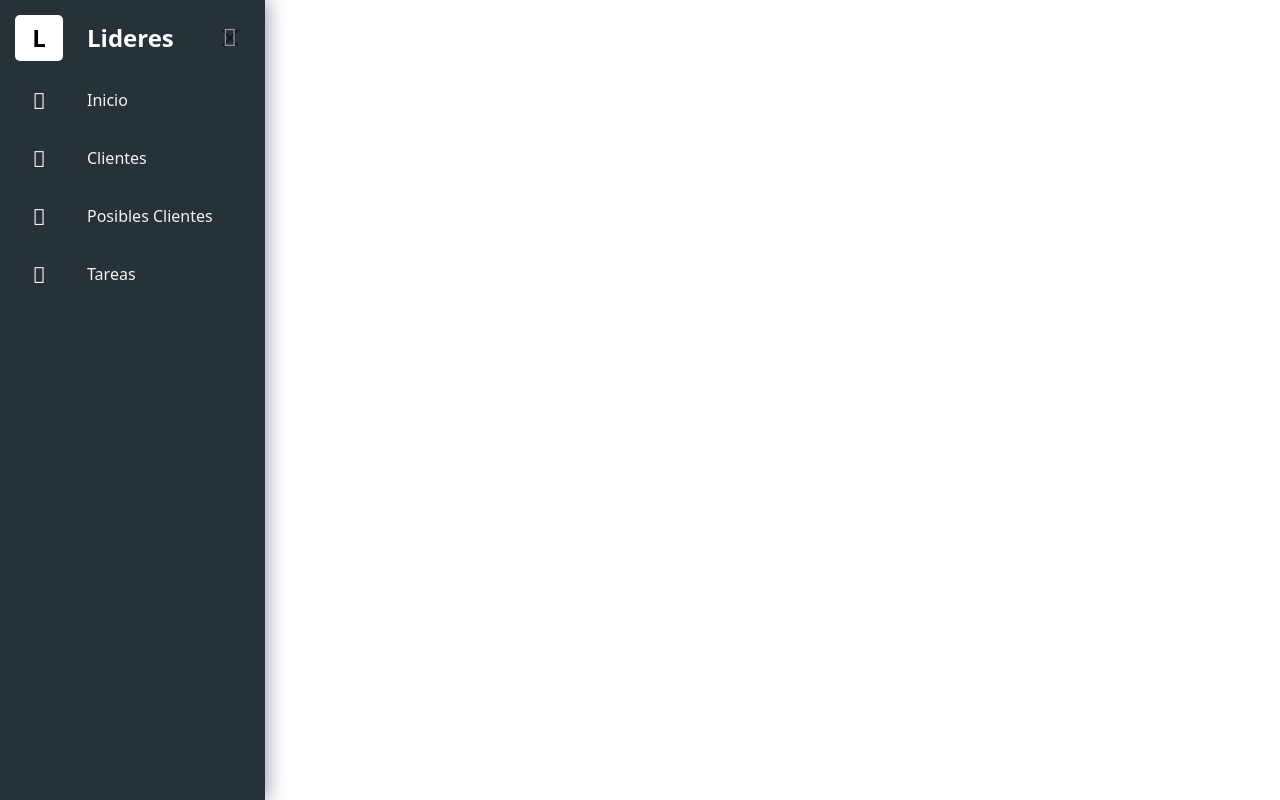
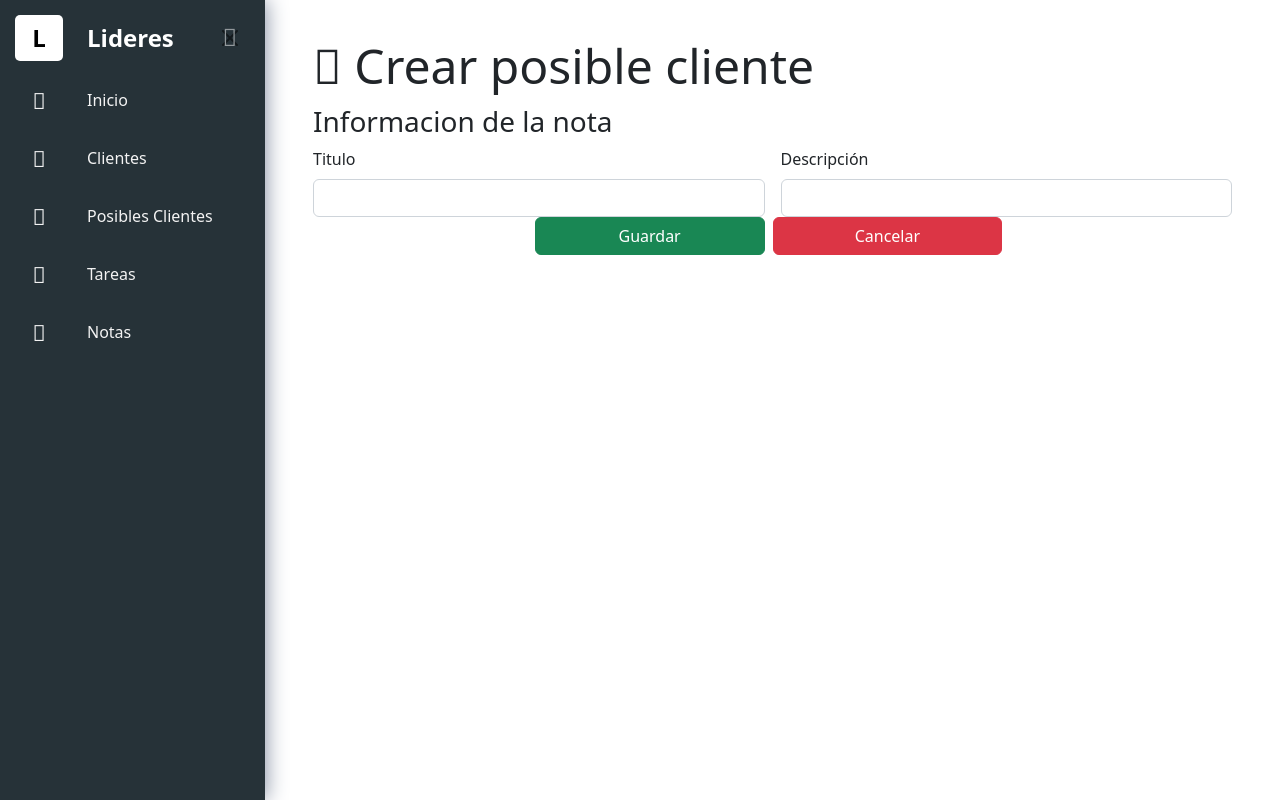
Before and after one commit to Veneury/ZohoIntegrationAngular, an Angular app: page /notas/create in a window 1280 px wide. Before the commit this address led to /. Built offline with nearby package versions, Linux system fonts and the light colour scheme.

Commit message:
Add notes functions

```diff
--- /dev/null
+++ b/src/app/Interfaces/Notes.interfaces.ts
@@ -0,0 +1,4 @@
+export interface Notes {
+  Note_Title: string,
+  Note_Content: string
+}
--- a/src/app/app-routing.module.ts
+++ b/src/app/app-routing.module.ts
@@ -3,6 +3,8 @@ import { RouterModule, Routes } from '@angular/router';
 import { CreateClientesComponent } from './clientes/create-clientes/create-clientes.component';
 import { ListClientesComponent } from './clientes/list-clientes/list-clientes.component';
 import { HomeComponent } from './home/home.component';
+import { AddNotesComponent } from './notes/add-notes/add-notes.component';
+import { NotesComponent } from './notes/notes.component';
 import { CreatePosiblesClientesComponent } from './posibles_clientes/create-posibles-clientes/create-posibles-clientes.component';
 import { ListPosiblesClientesComponent } from './posibles_clientes/list-posibles-clientes/list-posibles-clientes.component';
 import { CreateTareasComponent } from './tareas/create-tareas/create-tareas.component';
@@ -24,6 +26,8 @@ const routes: Routes = [
   //Tareas Routes
   { path: 'tareas/create', component: CreateTareasComponent },
   { path: 'tareas/list', component: ListTareasComponent },
+  { path: 'notas/list', component: NotesComponent },
+  { path: 'notas/create', component: AddNotesComponent },
 ];
 
 @NgModule({
--- a/src/app/app.module.ts
+++ b/src/app/app.module.ts
@@ -18,6 +18,8 @@ import { BodyComponent } from './body/body.component';
 import { SidenavComponent } from './sidenav/sidenav.component';
 import { HomeComponent } from './home/home.component';
 import { ZohoInterceptor } from './interceptor/Zoho.intercertor';
+import { NotesComponent } from './notes/notes.component';
+import { AddNotesComponent } from './notes/add-notes/add-notes.component';
 
 
 @NgModule({
@@ -35,7 +37,9 @@ import { ZohoInterceptor } from './interceptor/Zoho.intercertor';
     LoginTemplateComponent,
     BodyComponent,
     SidenavComponent,
-    HomeComponent
+    HomeComponent,
+    NotesComponent,
+    AddNotesComponent
 
   ],
   imports: [
--- /dev/null
+++ b/src/app/notes/add-notes/add-notes.component.html
@@ -0,0 +1,17 @@
+<i class="fal fa-user-plus fa-lg fa-3x"> Crear posible cliente</i>
+<h3 style="margin-top: 2%;">Informacion de la nota</h3>
+<form [formGroup]="noteForm" class="row g-3">
+    <div class="col-md-6">
+        <label for="inputTitle" class="form-label">Titulo</label>
+        <input formControlName="Note_Title"  type="text" class="form-control" id="inputTitle">
+    </div>
+    <div class="col-md-6">
+        <label for="inputDescripcion" class="form-label">Descripción</label>
+        <input type="text-area" class="form-control" id="inputDescripcion" formControlName="Note_Content">
+    </div>
+    <br>
+</form>
+<div class="d-grid gap-2 d-md-block text-center">
+    <button type="submit" class="btn btn-success col-md-3 mb-2" (click)="saveNota()">Guardar</button>
+    <button type="submit" class="btn btn-danger col-md-3 mx-2 mb-2" style="color: #fff;">Cancelar</button>
+</div>
--- /dev/null
+++ b/src/app/notes/add-notes/add-notes.component.ts
@@ -0,0 +1,28 @@
+import { Component, OnInit } from '@angular/core';
+import {FormBuilder, FormGroup, Validators} from '@angular/forms';
+import { ZohoIntegrationService } from 'src/app/services/zoho-integration.service';
+@Component({
+  selector: 'app-add-notes',
+  templateUrl: './add-notes.component.html',
+  styleUrls: ['./add-notes.component.css']
+})
+export class AddNotesComponent implements OnInit {
+  public noteForm!: FormGroup;
+  constructor(private _formBuider: FormBuilder, private _services:ZohoIntegrationService) {}
+
+  ngOnInit(): void {
+    this.noteForm = this._formBuider.group({
+      Note_Title: ["", Validators.required],
+      Note_Content: ["", Validators.required]
+    });
+  }
+  saveNota(){
+    this._services.saveNotes(this.noteForm.value).subscribe(
+      (data) => {
+        if(data!=null){
+          alert("Se ha creado correctamente");
+        }
+      }
+    );
+  }
+}
--- /dev/null
+++ b/src/app/notes/notes.component.html
@@ -0,0 +1,4 @@
+<i class="fal fa-user-plus fa-lg fa-3x"> Listado de notas</i>
+<br><br>
+<button class="btn btn-primary"><a routerLink="/notas/create"
+        style="text-decoration: none; color: #fff; margin-top: 2%;">Agregar nueva nota</a></button>
--- /dev/null
+++ b/src/app/notes/notes.component.ts
@@ -0,0 +1,15 @@
+import { Component, OnInit } from '@angular/core';
+
+@Component({
+  selector: 'app-notes',
+  templateUrl: './notes.component.html',
+  styleUrls: ['./notes.component.css']
+})
+export class NotesComponent implements OnInit {
+
+  constructor() { }
+
+  ngOnInit(): void {
+  }
+
+}
--- a/src/app/services/zoho-integration.service.ts
+++ b/src/app/services/zoho-integration.service.ts
@@ -5,6 +5,7 @@ import { environment } from 'src/environments/environment';
 import { RootObject } from '../interceptor/ZohoRest.interface';
 import { LeadsSave } from '../Interfaces/SaveLeads.interfaces';
 import { TasksSave } from '../Interfaces/SaveTasks.interfaces'
+import { Notes } from '../Interfaces/Notes.interfaces';
 
 @Injectable({
   providedIn: 'root'
@@ -26,4 +27,8 @@ export class ZohoIntegrationService {
   saveTasks(TasksSave:TasksSave){
     return this._httpClient.post<TasksSave>('https://localhost:44343/WeatherForecast/saveLeads/saveLeads',TasksSave);
   }
+
+  saveNotes(notes:Notes){
+    return this._httpClient.post<Notes>('https://localhost:44343/WeatherForecast/saveNotes/saveNotes',notes);
+  }
 }
--- a/src/app/sidenav/nav-data.ts
+++ b/src/app/sidenav/nav-data.ts
@@ -19,4 +19,9 @@ export const navbarData = [
       icon: 'fal fa-user-tag',
       label: 'Tareas',
     },
+    {
+      routeLink: 'notas/list',
+      icon: 'fal fa-list',
+      label: 'Notas',
+    },
   ];
```
Also changed, not shown: src/app/notes/add-notes/add-notes.component.css (added), src/app/notes/notes.component.css (added), 2 other files (tests, documents, lock files or other folders).
